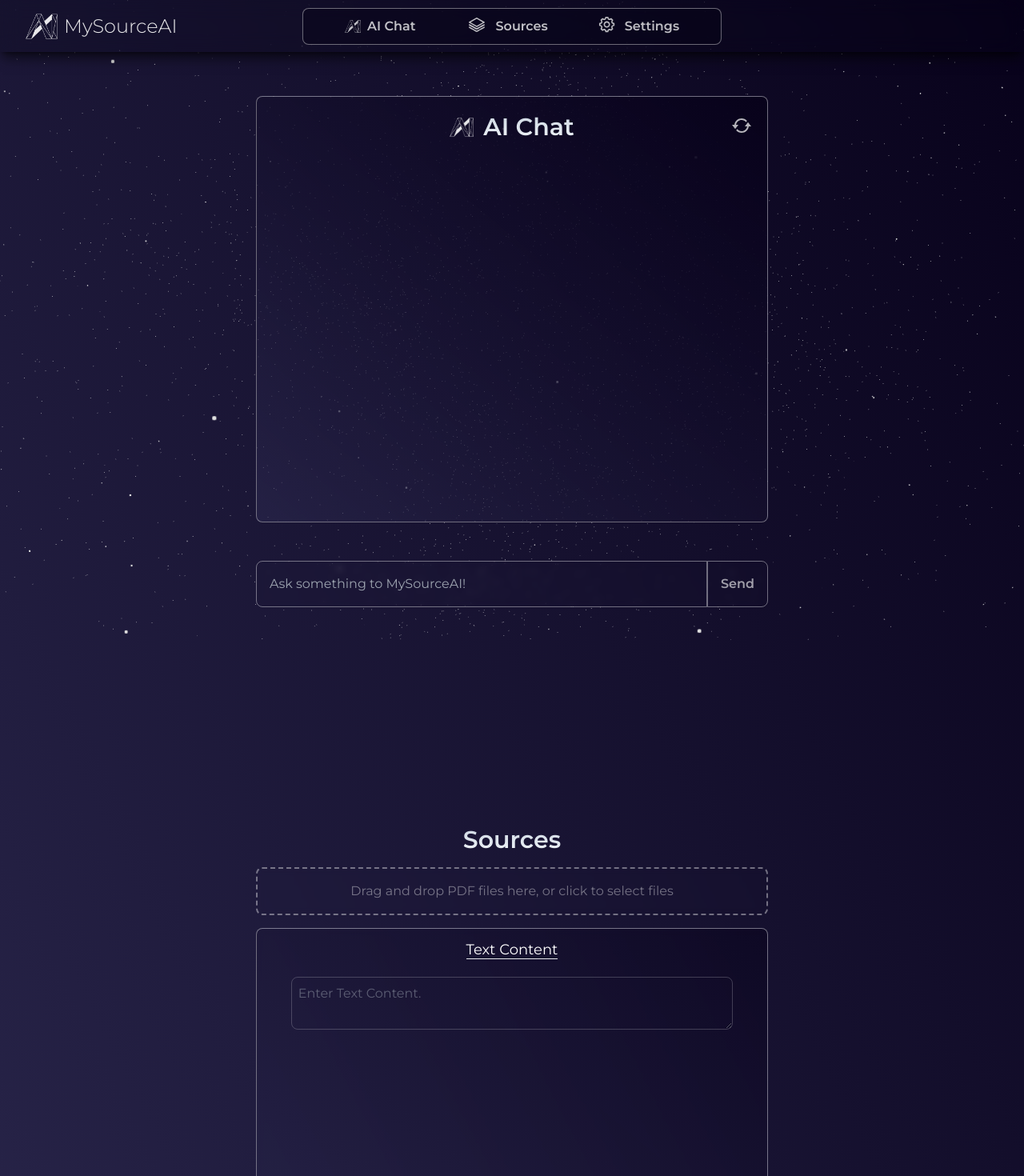
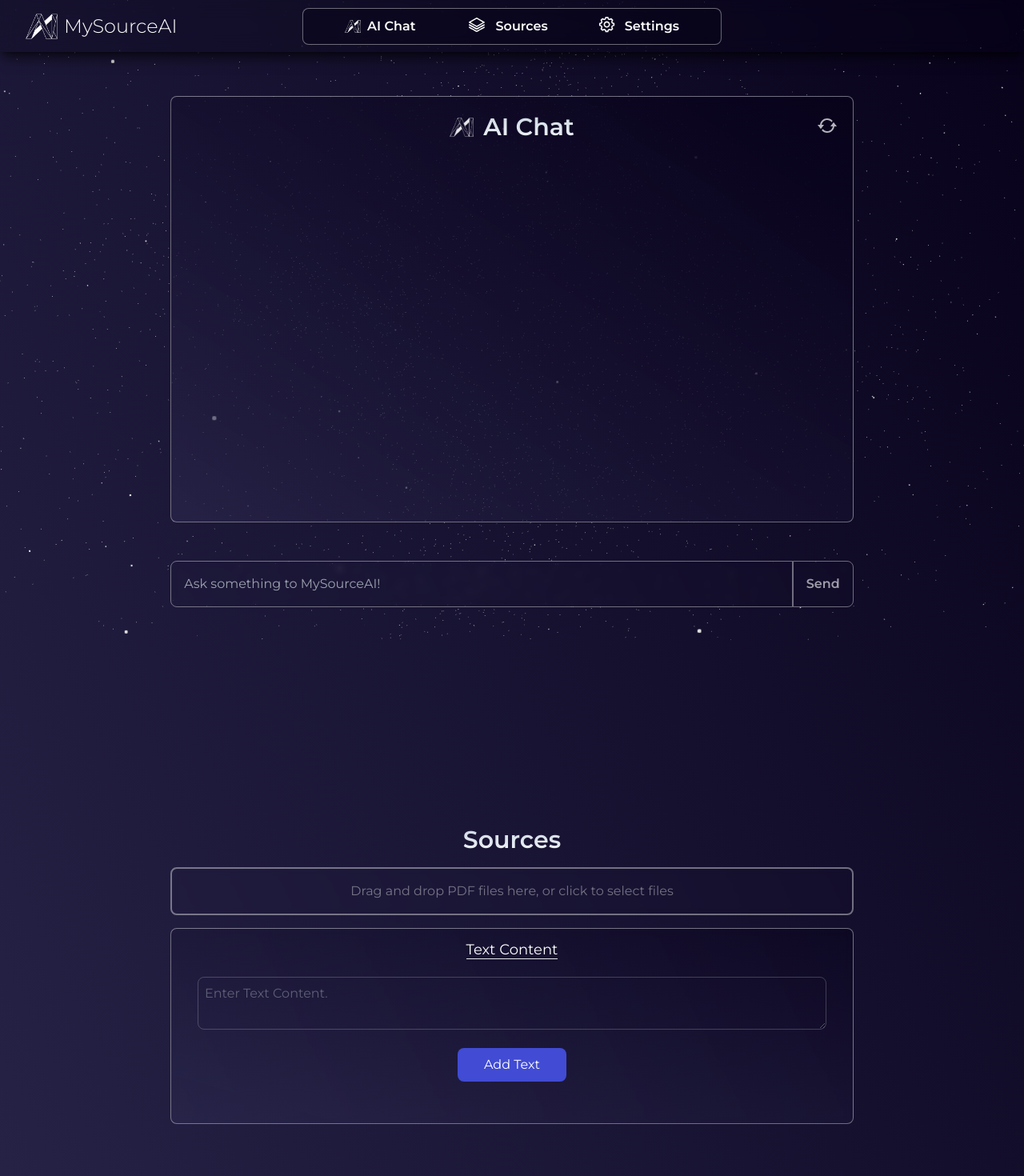
Before and after one commit to cagatav/MySourceAI, a Next.js app: page / in a window 1280 px wide. Shown: the top 1470 px of the page at 80% size. Built offline with nearby package versions, Linux system fonts and the light colour scheme.

Commit message:
text content eklendi bazı geliştirmeler yapıldı

```diff
--- a/package.json
+++ b/package.json
@@ -1,5 +1,5 @@
 {
-  "name": "my-app",
+  "name": "mysourceai",
   "version": "0.1.0",
   "private": true,
   "scripts": {
--- a/src/components/Navbar.tsx
+++ b/src/components/Navbar.tsx
@@ -9,25 +9,25 @@ const Navbar = () => {
       <div className="flex justify-between items-center bg-[#03001417] shadow-lg h-[65px] px-4 md:px-0">
         <a
           href="#"
-          className="flex items-center font-bold text-white opacity-90 hover:opacity-100 duration-200 select-none ml-8"
+          className="flex items-center font-bold text-white opacity-100 hover:opacity-90 duration-200 select-none ml-8"
         >
           <Image src="/MySourceAI-w.png" alt="logo" width={40} height={40} />
           <span className="ml-2 hidden md:block text-2xl font-light">MySourceAI</span>
         </a>
 
-        <nav className="absolute left-1/2 transform -translate-x-1/2 hidden md:flex">
+        <nav className="absolute left-1/2 transform -translate-x-1/2 hidden lg:flex">
           <div className="flex items-center h-auto border border-white border-opacity-40 hover:border-opacity-80 duration-1000 bg-[#0300145e] px-[20px] py-[10px] rounded-lg text-gray-200">
-            <a href="#ai-chat" className="cursor-default flex items-center text-white opacity-75 hover:opacity-100 hover:scale-105 font-semibold duration-200 mx-8">
+            <a href="#ai-chat" className="cursor-default flex items-center text-white opacity-100 hover:opacity-75 hover:scale-105 font-semibold duration-200 mx-8">
               <img src="/MySourceAI-w.png" alt="AIChat Icon" className="w-5 h-5 mr-2"/>
               AI Chat
             </a>
-            <a href="#sources" className="cursor-default font-semibold text-white opacity-75 hover:opacity-100 hover:scale-105 duration-200 mx-8">
+            <a href="#sources" className="cursor-default font-semibold text-white opacity-100 hover:opacity-75 hover:scale-105 duration-200 mx-8">
             <svg viewBox="0 0 24 24" fill='white' xmlns="http://www.w3.org/2000/svg" className="inline-block mr-3 -mt-1 w-6 h-6">
               <path d="m2.394 15.759s7.554 4.246 9.09 5.109c.165.093.333.132.492.132.178 0 .344-.049.484-.127 1.546-.863 9.155-5.113 9.155-5.113.246-.138.385-.393.385-.656 0-.566-.614-.934-1.116-.654 0 0-7.052 3.958-8.539 4.77-.211.115-.444.161-.722.006-1.649-.928-8.494-4.775-8.494-4.775-.502-.282-1.117.085-1.117.653 0 .262.137.517.382.655zm0-3.113s7.554 4.246 9.09 5.109c.165.093.333.132.492.132.178 0 .344-.049.484-.127 1.546-.863 9.155-5.113 9.155-5.113.246-.138.385-.393.385-.656 0-.566-.614-.934-1.116-.654 0 0-7.052 3.958-8.539 4.77-.211.115-.444.161-.722.006-1.649-.928-8.494-4.775-8.494-4.775-.502-.282-1.117.085-1.117.653 0 .262.137.517.382.655zm10.271-9.455c-.246-.128-.471-.191-.692-.191-.223 0-.443.065-.675.191l-8.884 5.005c-.276.183-.414.444-.414.698 0 .256.139.505.414.664l8.884 5.006c.221.133.447.203.678.203.223 0 .452-.065.689-.203l8.884-5.006c.295-.166.451-.421.451-.68 0-.25-.145-.503-.451-.682zm-8.404 5.686 7.721-4.349 7.72 4.349-7.72 4.35z"/>
             </svg>
               Sources
             </a>
-            <a href="#settings" className="cursor-default font-semibold text-white opacity-75 hover:opacity-100 hover:scale-105 duration-200 mx-8">
+            <a href="#settings" className="cursor-default font-semibold text-white opacity-100 hover:opacity-75 hover:scale-105 duration-200 mx-8">
             <svg viewBox="0 0 25 25" fill='white' xmlns="http://www.w3.org/2000/svg" className="inline-block mr-3 -mt-1 w-5 h-5 animate-spin-slow">
               <path d="M24 14.187v-4.374c-2.148-.766-2.726-.802-3.027-1.529-.303-.729.083-1.169 1.059-3.223l-3.093-3.093c-2.026.963-2.488 1.364-3.224 1.059-.727-.302-.768-.889-1.527-3.027h-4.375c-.764 2.144-.8 2.725-1.529 3.027-.752.313-1.203-.1-3.223-1.059l-3.093 3.093c.977 2.055 1.362 2.493 1.059 3.224-.302.727-.881.764-3.027 1.528v4.375c2.139.76 2.725.8 3.027 1.528.304.734-.081 1.167-1.059 3.223l3.093 3.093c1.999-.95 2.47-1.373 3.223-1.059.728.302.764.88 1.529 3.027h4.374c.758-2.131.799-2.723 1.537-3.031.745-.308 1.186.099 3.215 1.062l3.093-3.093c-.975-2.05-1.362-2.492-1.059-3.223.3-.726.88-.763 3.027-1.528zm-4.875.764c-.577 1.394-.068 2.458.488 3.578l-1.084 1.084c-1.093-.543-2.161-1.076-3.573-.49-1.396.581-1.79 1.693-2.188 2.877h-1.534c-.398-1.185-.791-2.297-2.183-2.875-1.419-.588-2.507-.045-3.579.488l-1.083-1.084c.557-1.118 1.066-2.18.487-3.58-.579-1.391-1.691-1.784-2.876-2.182v-1.533c1.185-.398 2.297-.791 2.875-2.184.578-1.394.068-2.459-.488-3.579l1.084-1.084c1.082.538 2.162 1.077 3.58.488 1.392-.577 1.785-1.69 2.183-2.875h1.534c.398 1.185.792 2.297 2.184 2.875 1.419.588 2.506.045 3.579-.488l1.084 1.084c-.556 1.121-1.065 2.187-.488 3.58.577 1.391 1.689 1.784 2.875 2.183v1.534c-1.188.398-2.302.791-2.877 2.183zm-7.125-5.951c1.654 0 3 1.346 3 3s-1.346 3-3 3-3-1.346-3-3 1.346-3 3-3zm0-2c-2.762 0-5 2.238-5 5s2.238 5 5 5 5-2.238 5-5-2.238-5-5-5z"/>
             </svg>
@@ -35,7 +35,7 @@ const Navbar = () => {
             </a>
           </div>
         </nav>
-        <div className="md:hidden">
+        <div className="lg:hidden">
           <button
             onClick={() => setIsSidebarOpen(!isSidebarOpen)}
             className="text-gray-300 focus:outline-none"
--- a/src/pages/AIChat.js
+++ b/src/pages/AIChat.js
@@ -95,7 +95,7 @@ export default function AIChat() {
         <div className="h-auto">
             <div className="text-transparent select-none" id="ai-chat">.</div>
             <div className="h-screen">
-                <div className="relative w-full md:w-1/2 xx:w-4/5 inset-x-0 h-2/3 rounded-lg border bg-gradient-to-tr from-[#2e2b5285] to-[#08021b] border-white border-opacity-40 hover:border-opacity-80 duration-1000 mx-auto my-24 overflow-y-auto overflow-x-hidden"
+                <div className="relative w-full lg:w-4/6  xx:w-4/5 inset-x-0 h-2/3 rounded-lg border bg-gradient-to-tr from-[#2e2b5285] to-[#08021b] border-white border-opacity-40 hover:border-opacity-80 duration-1000 mx-auto my-24 overflow-y-auto overflow-x-hidden"
                 ref={chatBoxRef}>
                     <div className="w-full flex justify-center items-center p-4 relative">
                         <Image src="/MySourceAI-w.png"  className="mr-3 mt-1 opacity-90 hover:opacity-100 duration-300" alt="logo" width={30} height={30}/>
@@ -117,7 +117,7 @@ export default function AIChat() {
                                 className={`flex ${message.type === 'user' ? 'justify-end' : 'justify-start'}`}>
                                 <div
                                     className={`${message.type === 'user' ? 'bg-[#0e395c47]' : 'bg-[#161a5575] backdrop-blur-sm'}
-                                    prose text-inherit break-words rounded-lg p-4 text-white max-w-sm`}>
+                                    text-inherit break-words rounded-lg p-4 text-white max-w-lg`}>
                                     {message.message}
                                 </div>
                             </div>
@@ -131,7 +131,7 @@ export default function AIChat() {
                         )}
                     </div>
                 </div>
-                <div className="md:w-1/2 xx:w-4/5 relative inset-x-0 w-1/2  mx-auto bottom-12 flex backdrop-blur-sm rounded-lg">
+                <div className="lg:w-4/6 xx:w-4/5 relative inset-x-0 w-1/2  mx-auto bottom-12 flex backdrop-blur-sm rounded-lg duration-1000">
                     <form onSubmit={handleSubmit} className="w-full flex ">
                         <input
                             type="text"
--- a/src/pages/Settings.js
+++ b/src/pages/Settings.js
@@ -78,7 +78,7 @@ export default function Settings() {
 
   return (
     <div className="h-auto" id="settings">
-      <div className="text-transparent select-none" id="settings">.</div>
+      <div className="text-transparent select-none mt-20" id="settings">.</div>
       <h1 className="bg-gradient-to-t from-slate-100 to-slate-300 text-transparent bg-clip-text text-center pt-10 pb-1 font-semibold text-3xl select-none mt-12">
       <svg
         width="30"
@@ -90,7 +90,7 @@ export default function Settings() {
         <path d="M24 14.187v-4.374c-2.148-.766-2.726-.802-3.027-1.529-.303-.729.083-1.169 1.059-3.223l-3.093-3.093c-2.026.963-2.488 1.364-3.224 1.059-.727-.302-.768-.889-1.527-3.027h-4.375c-.764 2.144-.8 2.725-1.529 3.027-.752.313-1.203-.1-3.223-1.059l-3.093 3.093c.977 2.055 1.362 2.493 1.059 3.224-.302.727-.881.764-3.027 1.528v4.375c2.139.76 2.725.8 3.027 1.528.304.734-.081 1.167-1.059 3.223l3.093 3.093c1.999-.95 2.47-1.373 3.223-1.059.728.302.764.88 1.529 3.027h4.374c.758-2.131.799-2.723 1.537-3.031.745-.308 1.186.099 3.215 1.062l3.093-3.093c-.975-2.05-1.362-2.492-1.059-3.223.3-.726.88-.763 3.027-1.528zm-4.875.764c-.577 1.394-.068 2.458.488 3.578l-1.084 1.084c-1.093-.543-2.161-1.076-3.573-.49-1.396.581-1.79 1.693-2.188 2.877h-1.534c-.398-1.185-.791-2.297-2.183-2.875-1.419-.588-2.507-.045-3.579.488l-1.083-1.084c.557-1.118 1.066-2.18.487-3.58-.579-1.391-1.691-1.784-2.876-2.182v-1.533c1.185-.398 2.297-.791 2.875-2.184.578-1.394.068-2.459-.488-3.579l1.084-1.084c1.082.538 2.162 1.077 3.58.488 1.392-.577 1.785-1.69 2.183-2.875h1.534c.398 1.185.792 2.297 2.184 2.875 1.419.588 2.506.045 3.579-.488l1.084 1.084c-.556 1.121-1.065 2.187-.488 3.58.577 1.391 1.689 1.784 2.875 2.183v1.534c-1.188.398-2.302.791-2.877 2.183zm-7.125-5.951c1.654 0 3 1.346 3 3s-1.346 3-3 3-3-1.346-3-3 1.346-3 3-3zm0-2c-2.762 0-5 2.238-5 5s2.238 5 5 5 5-2.238 5-5-2.238-5-5-5z"/>
       </svg>
         Settings</h1>
-        <div className="relative md:w-1/2 xx:w-4/5 inset-x-0 h-2/3 flex rounded-lg border bg-gradient-to-tr from-[#2e2b5285] to-[#08021b81] backdrop-blur-sm border-white border-opacity-40 hover:border-opacity-80 duration-1000 mx-auto mt-4 overflow-y-auto overflow-x-hidden">
+        <div className="relative lg:w-4/6  xx:w-4/5 inset-x-0 h-2/3 flex rounded-lg border bg-gradient-to-tr from-[#2e2b5285] to-[#08021b81] backdrop-blur-sm border-white border-opacity-40 hover:border-opacity-80 duration-1000 mx-auto mt-4 overflow-y-auto overflow-x-hidden">
           <div className="w-full">
             <div className="py-10 font-medium">
             <div className="text-center margin pb-3 mb-5">
@@ -139,7 +139,7 @@ export default function Settings() {
               </div>
               <div className="flex justify-center">
                 <button
-                  className="duration-200 bg-[#414bd4] hover:bg-transparent w-[150px] text-white  text-opacity-100 opacity-80 py-2 px-8 rounded-lg mr-2 border border-transparent hover:border-white"
+                  className="duration-200 bg-[#414bd4] hover:bg-transparent w-[150px] text-white py-2 px-8 rounded-lg mr-2 border border-transparent hover:border-white"
                   onClick={handleSubmit}
                 >
                   SAVE
--- a/src/pages/Sources.js
+++ b/src/pages/Sources.js
@@ -1,19 +1,22 @@
 import { useState, useRef } from 'react';
 import { useDropzone } from 'react-dropzone';
 import { toast } from 'react-toastify';
+import { v4 as uuidv4 } from 'uuid';
 
 export default function Sources() {
   const [uploadedFiles, setUploadedFiles] = useState([]);
+  const [inputText, setInputText] = useState('');
+  const [textItems, setTextItems] = useState([]);
   const textAreaRef = useRef(null);
   const maxRows = 12;
-  const lineHeight = 20; // Her satır için yükseklik
+  const lineHeight = 20;
 
   const autoResize = () => {
     const element = textAreaRef.current;
-    element.style.height = 'auto'; // Yüksekliği sıfırla ve içeriğe göre ayarla
+    element.style.height = 'auto';
     if (element.scrollHeight > maxRows * lineHeight) {
-      element.style.height = `${maxRows * lineHeight}px`; // Maksimum yükseklik sınırlaması
-      element.style.overflowY = 'auto'; // İçerik sınırlamayı aşarsa scroll bar ekle
+      element.style.height = `${maxRows * lineHeight}px`;
+      element.style.overflowY = 'auto';
     } else {
       element.style.height = `${element.scrollHeight}px`;
     }
@@ -59,6 +62,7 @@ export default function Sources() {
   const deleteSelectedFiles = () => {
     const updatedFiles = uploadedFiles.filter(file => !file.selected);
     setUploadedFiles(updatedFiles);
+    toast.warning(`PDF file has been deleted successfully!`);
   };
 
   const handleCheckboxChange = (index) => {
@@ -67,14 +71,36 @@ export default function Sources() {
     setUploadedFiles(updatedFiles);
   };
 
+  const handleTextChange = (event) => {
+    setInputText(event.target.value);
+  };
+
+  const handleDisplayText = () => {
+    if (inputText.trim().length === 0) {
+      toast.error("Please enter some text before adding.");
+      return;
+    }
+    setTextItems([{ id: uuidv4(), text: inputText.trim() }, ...textItems]);
+    setInputText('');
+    toast.success("Text content has been added successfully!");
+  };
+
+  const handleDeleteText = (id) => {
+    setTextItems(textItems.filter(item => item.id !== id));
+    toast.warning(`Text content has been deleted successfully!`);
+  };
+
+
+  const isScrollable = textItems.length >= 4;
+
   return (
-    <div className="flex flex-col items-center h-screen" id="sources">
+    <div className="flex flex-col items-center h-screen pb-5" id="sources">
       <h1 className="text-3xl font-semibold bg-gradient-to-t from-slate-100 to-slate-300 bg-clip-text text-transparent select-none mt-28">
         Sources
       </h1>
-      <div {...getRootProps()} className={`md:w-1/2 xx:w-4/5 mt-4 p-4 border-2 border-dashed border-opacity-40 hover:border-opacity-100 duration-1000 rounded-lg backdrop-blur-sm cursor-pointer ${
-          isDragActive ? 'border-blue-100 bg-blue-100' : 'border-white border-opacity-40'
-        } flex flex-col justify-center items-center` }>
+      <div {...getRootProps()} className={`lg:w-4/6 xx:w-4/5 mt-4 p-4 border-2 border-solid hover:border-dashed border-opacity-40 hover:border-opacity-100 backdrop-blur-sm duration-1000 rounded-lg cursor-pointer
+      ${isDragActive ? 'border-blue-100 bg-blue-100' : 'border-white border-opacity-40'
+        } flex flex-col justify-center items-center`}>
         <input {...getInputProps()} />
         {isDragActive ? (
           <p className="text-white opacity-40 hover:opacity-100 duration-500">Drop the PDF files here...</p>
@@ -83,7 +109,8 @@ export default function Sources() {
         )}
       </div>
       {uploadedFiles.length > 0 && (
-        <div className="w-1/2 p-4 border border-white border-opacity-40 hover:border-opacity-80 duration-1000 rounded-lg mt-4 backdrop-blur-sm">
+        <div className="overflow-y-scroll' : 'h-auto lg:w-4/6 xx:w-4/5 p-4 border border-white border-opacity-40 hover:border-opacity-80 duration-1000 rounded-lg mt-4 backdrop-blur-sm"
+        style={{}}>
           <div className="flex justify-between mb-5">
             <p className="text-lg font-semibold text-white">Uploaded Files</p>
             <p className="text-lg font-semibold text-white">File Size</p>
@@ -97,7 +124,7 @@ export default function Sources() {
                   onChange={() => handleCheckboxChange(index)}
                   className="mr-2"
                 />
-                <span className="text-gray-300 text-sm">{uploadedFile.name}</span>
+                <span className="text-gray-300 text-sm" style={{ overflowWrap: 'break-word' }}>{uploadedFile.name}</span>
               </div>
               <span className="text-gray-500 text-sm">{(uploadedFile.size / 1024).toFixed(2)} KB</span>
             </div>
@@ -105,30 +132,47 @@ export default function Sources() {
           <div className="flex justify-between">
             <button
               onClick={deleteSelectedFiles}
-              className="bg-red-800 hover:bg-red-500 text-white font-semibold py-2 px-4 rounded-lg duration-500 ">
+              className="duration-200 bg-[#824848] hover:bg-transparent text-white py-2 px-8 rounded-lg border border-transparent hover:border-white">
               Delete Selected
             </button>
             <button
-              className="bg-green-800 hover:bg-green-500 text-white font-semibold py-2 px-4 rounded-lg duration-500 border border-transparent hover:border-white">
+              className="duration-200 bg-[#414bd4] hover:bg-transparent text-white py-2 px-8 rounded-lg border border-transparent hover:border-white">
               Train MySourceAI
             </button>
           </div>
         </div>
       )}
-      <div className="relative md:w-1/2 xx:w-4/5 inset-x-0 h-4/6 flex rounded-lg border bg-gradient-to-tr from-[#2e2b5285] to-[#08021b81] backdrop-blur-sm border-white border-opacity-40 hover:border-opacity-80 duration-1000 mx-auto mt-4 overflow-y-auto overflow-x-hidden">
-        <div className="text-center m-3 pb-3 mb-5 relative w-full">
-          <label htmlFor="basePrompt" className="text-white text-lg border-b select-none">Text Content</label>
-          <br className='textContent'/>
+      <div className={`pb-[20px] relative lg:w-4/6 xx:w-4/5 inset-x-0 flex flex-col rounded-lg border bg-gradient-to-tr from-[#2e2b5285] to-[#08021b81] backdrop-blur-sm border-white border-opacity-40 hover:border-opacity-80 duration-1000 mx-auto mt-4
+      ${isScrollable ? 'h-4/6 overflow-y-scroll' : 'h-auto'}`}>
+        <div className="weight-saver text-center m-3 pb-3 mb-5 relative w-full">
+          <label htmlFor="textContent" className="text-white text-lg border-b select-none">Text Content</label>
           <textarea
+            value={inputText}
             ref={textAreaRef}
             onInput={autoResize}
-            className="mt-5 border border-white border-opacity-40 hover:border-opacity-70 bg-transparent rounded-lg p-2 font-normal duration-500 text-white opacity-50 hover:opacity-100 focus:opacity-100"
+            onChange={handleTextChange}
+            className=" mt-5 border border-white border-opacity-40 hover:border-opacity-70 bg-transparent rounded-lg p-2 font-normal duration-500 text-white opacity-50 hover:opacity-100 focus:opacity-100"
             id="textContent"
             placeholder="Enter Text Content."
             rows="2"
-            style={{ width: "90%", resize: "vertical" }}
+            style={{ width: "95%", resize: "vertical", overflowWrap: 'break-word'}}
           />
+          <div className="flex justify-center mt-4">
+            <button onClick={handleDisplayText} className="duration-200 bg-[#414bd4] hover:bg-transparent text-white py-2 px-8 rounded-lg border border-transparent hover:border-white">
+              Add Text
+            </button>
+          </div>
         </div>
+        {textItems.map((item) => (
+          <div key={item.id} className="bg-transparent text-white p-3 my-3 rounded-lg flex justify-between items-center border-slate-200 m-10 border backdrop-blur-sm"
+          style={{ height: 'auto', wordBreak:"break-all"}}>
+            {item.text}
+            <button onClick={() => handleDeleteText(item.id)} className="duration-200 bg-[#824848] hover:bg-transparent text-white py-1 px-3 rounded-lg border border-transparent hover:border-white ml-5"
+            style={{ height: 'auto', wordBreak:"keep-all" }}>
+              Delete
+            </button>
+          </div>
+        ))}
       </div>
     </div>
   );
--- a/src/pages/api/chat.js
+++ b/src/pages/api/chat.js
@@ -11,7 +11,7 @@ export default async function handler(req, res) {
         'Content-type': 'application/json',
         'Authorization': `Bearer ${process.env.OPENAI_API_KEY}`
       };
-
+// OPENAI_API_KEY="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"
       const response = await axios.post(url, body, { headers: headers });
       res.status(200).json(response.data);
     } catch (error) {
--- a/src/styles/globals.css
+++ b/src/styles/globals.css
@@ -5,6 +5,7 @@
 
 ::-webkit-scrollbar {
   width: 5px;
+  height: 0px;
 }
 
 
@@ -83,3 +84,9 @@ input[type="range"]::-webkit-slider-thumb {
   cursor: pointer;
   border-radius: 20%;
 }
+.padding-block-end-inherit {
+  padding-block-end: inherit;
+}
+.weight-saver{
+  width: auto !important;
+}
--- a/tailwind.config.ts
+++ b/tailwind.config.ts
@@ -12,7 +12,7 @@ const config: Config = {
       'xs': '475px',
       'sm': '640px',
       'md': '768px',
-      'lg': '1024px',
+      'lg': '1053px',
       'xl': '1280px',
     },
     extend: {
@@ -22,7 +22,7 @@ const config: Config = {
           'conic-gradient(from 180deg at 50% 50%, var(--tw-gradient-stops))',
       },
       animation: {
-        'spin-slow': 'spin 20s linear infinite',
+        'spin-slow': 'spin 30s linear infinite',
       }
     },
   },
```
